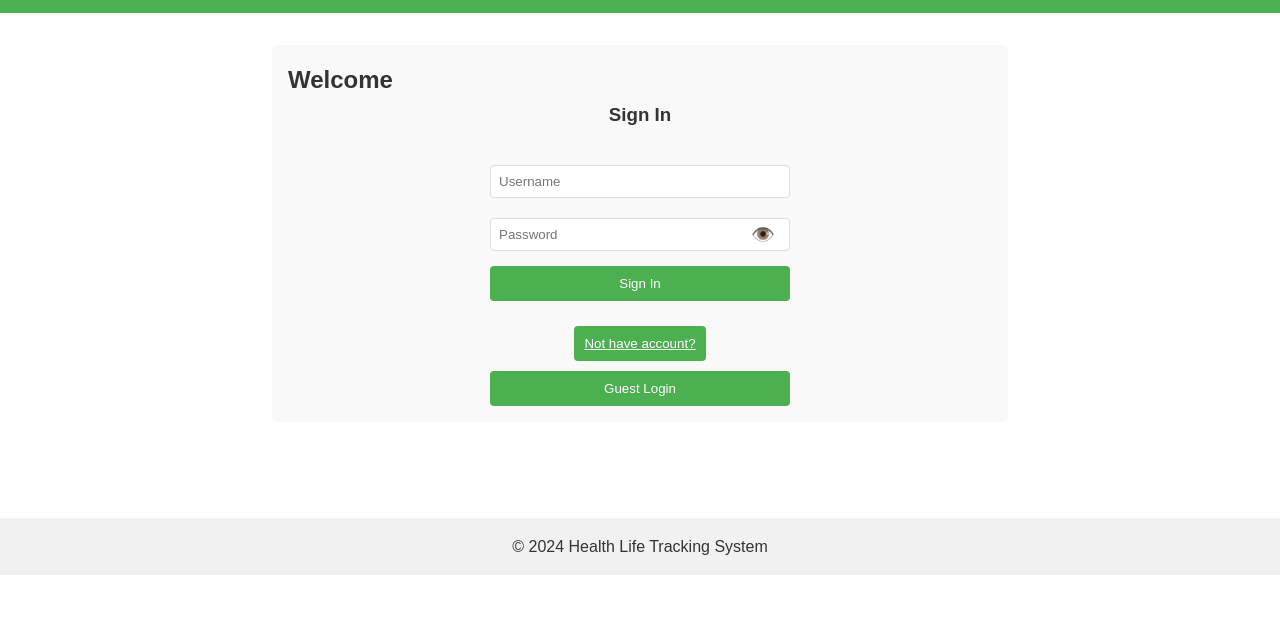
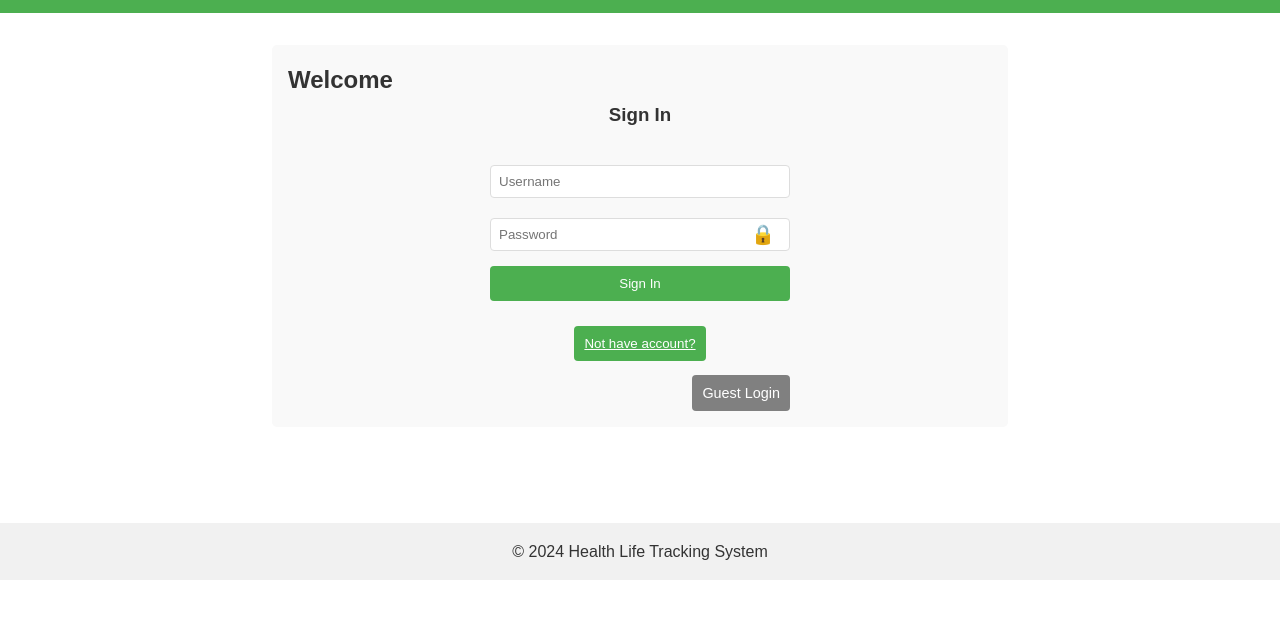
Before and after one commit to onenok/design_thinking, a plain HTML site: page a2/index.html in a window 1280 px wide. Shown: the part 70-688 px from the top of the page. Drawn offline with Linux system fonts and the light colour scheme.

Commit message:
make it look better~

```diff
--- a/a2/script.js
+++ b/a2/script.js
@@ -167,9 +167,9 @@ function togglePasswordVisibility(inputId, button) {
     const input = document.getElementById(inputId);
     if (input.type === 'password') {
         input.type = 'text';
-        button.textContent = '🔒'; // Toggle icon
+        button.textContent = '👁️';
     } else {
         input.type = 'password';
-        button.textContent = '👁️'; // Toggle back to original icon
+        button.textContent = '🔒';
     }
 }
--- a/a2/styles.css
+++ b/a2/styles.css
@@ -111,6 +111,8 @@ footer {
     gap: 10px;
     max-width: 300px;
     margin: 0 auto;
+    position: relative;
+    padding-bottom: 50px;
 }
 
 #login-form input, #register-form input {
@@ -201,3 +203,16 @@ footer {
 .password-input-container {
     width: 100%;
 }
+
+#guest-login {
+    position: absolute;
+    bottom: 0;
+    right: 0;
+    background-color: #808080 !important;
+    padding: 8px 15px;
+    font-size: 0.9em;
+}
+
+#guest-login:hover {
+    background-color: #666666;
+}
```
Also changed, not shown: a2/index.html (+3 -3 lines).
